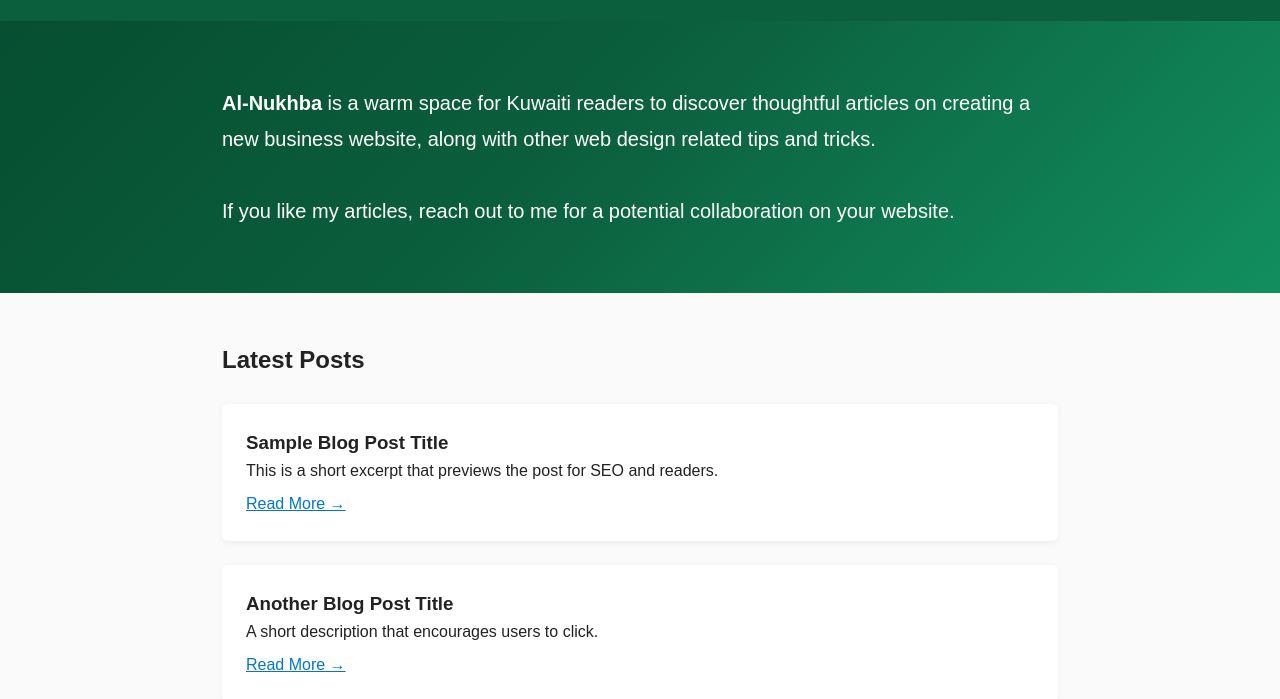
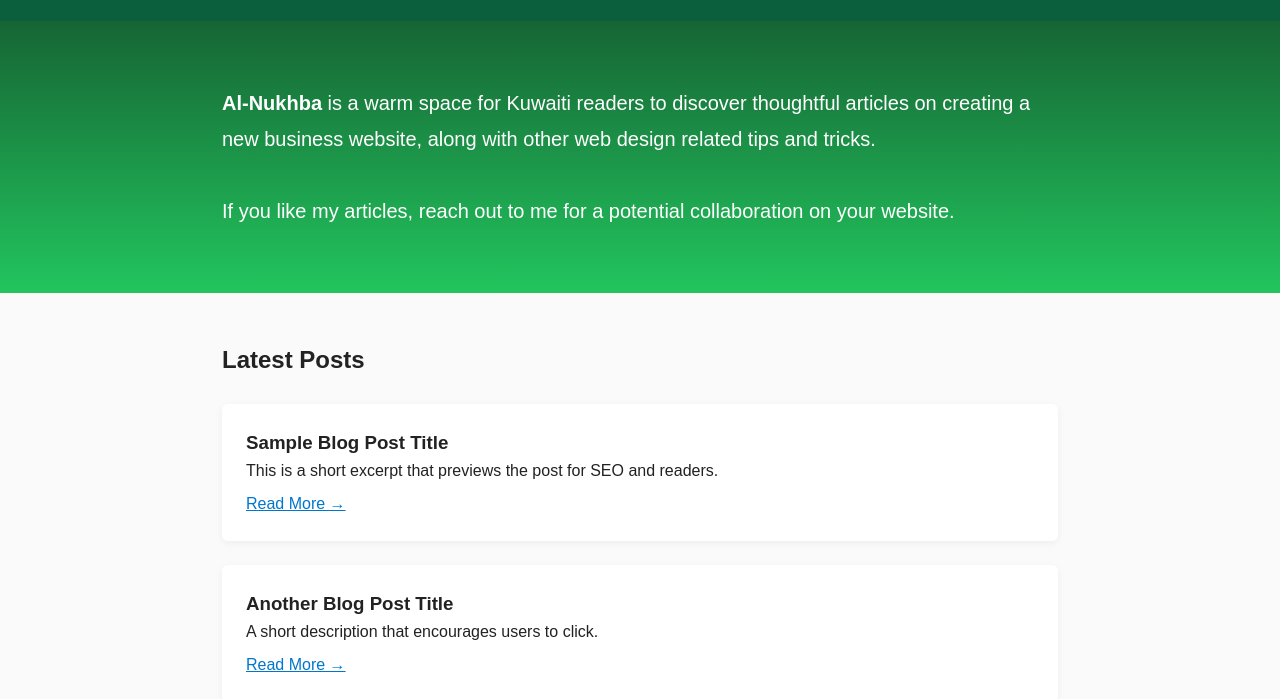
Before and after one commit to Tttt15676/Scrapi-Portfolio-Project-1, a plain HTML site: page index.html in a window 1280 px wide. Shown: the part 101-800 px from the top of the page. Drawn offline with Linux system fonts and the light colour scheme.

Commit message:
Update styles.css

```diff
--- a/styles.css
+++ b/styles.css
@@ -68,13 +68,13 @@ body {
 /* Hero */
 .hero {
   background: linear-gradient(
-    135deg,
-    #064e31 0%,
-    #0b5f3c 45%,
-    #128f5f 100%
+    180deg,
+    #166534,
+    #22c55e
   );
-  color: #ffffff;
+  color: white;
 }
+
 
 .hero-container {
   max-width: 900px;
```
